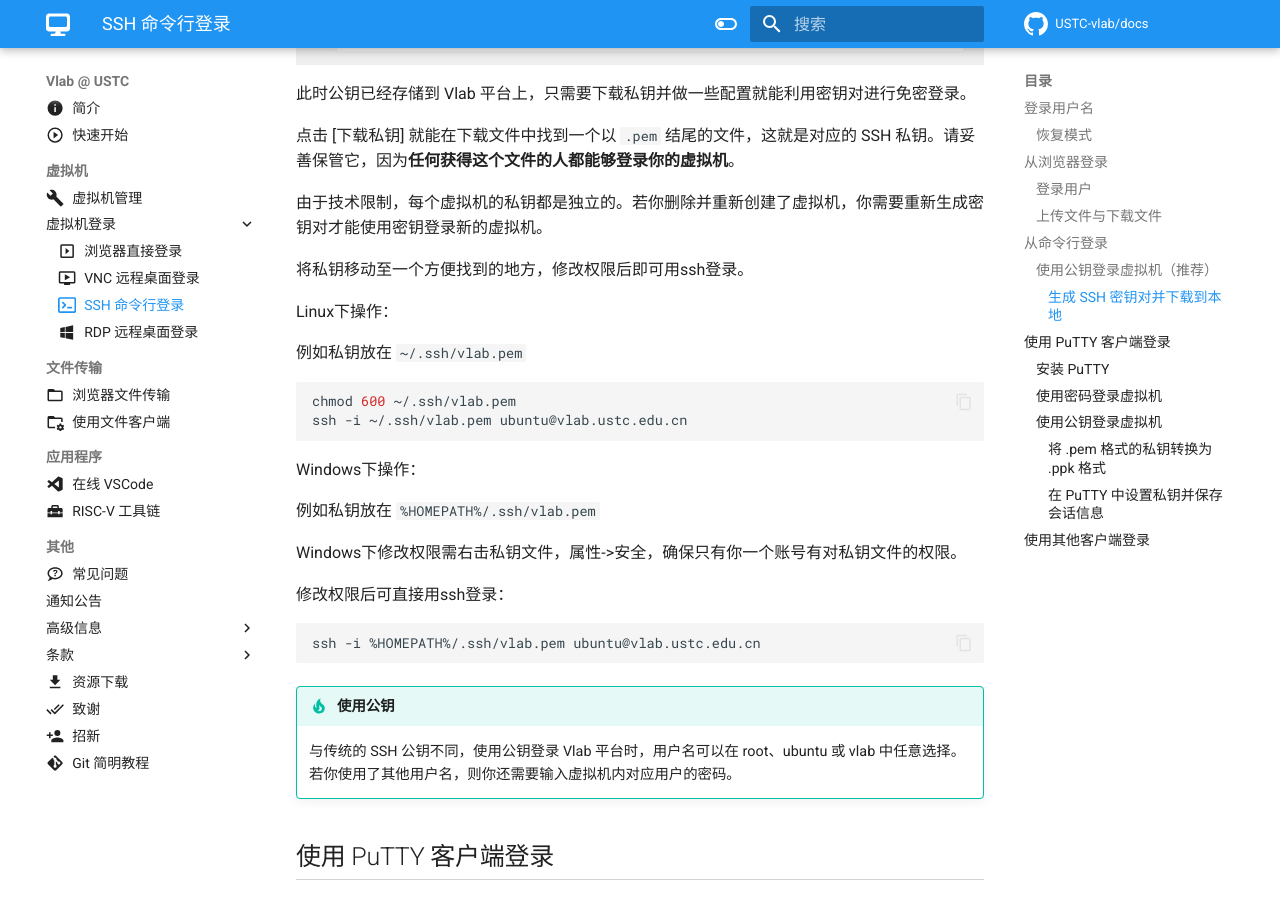
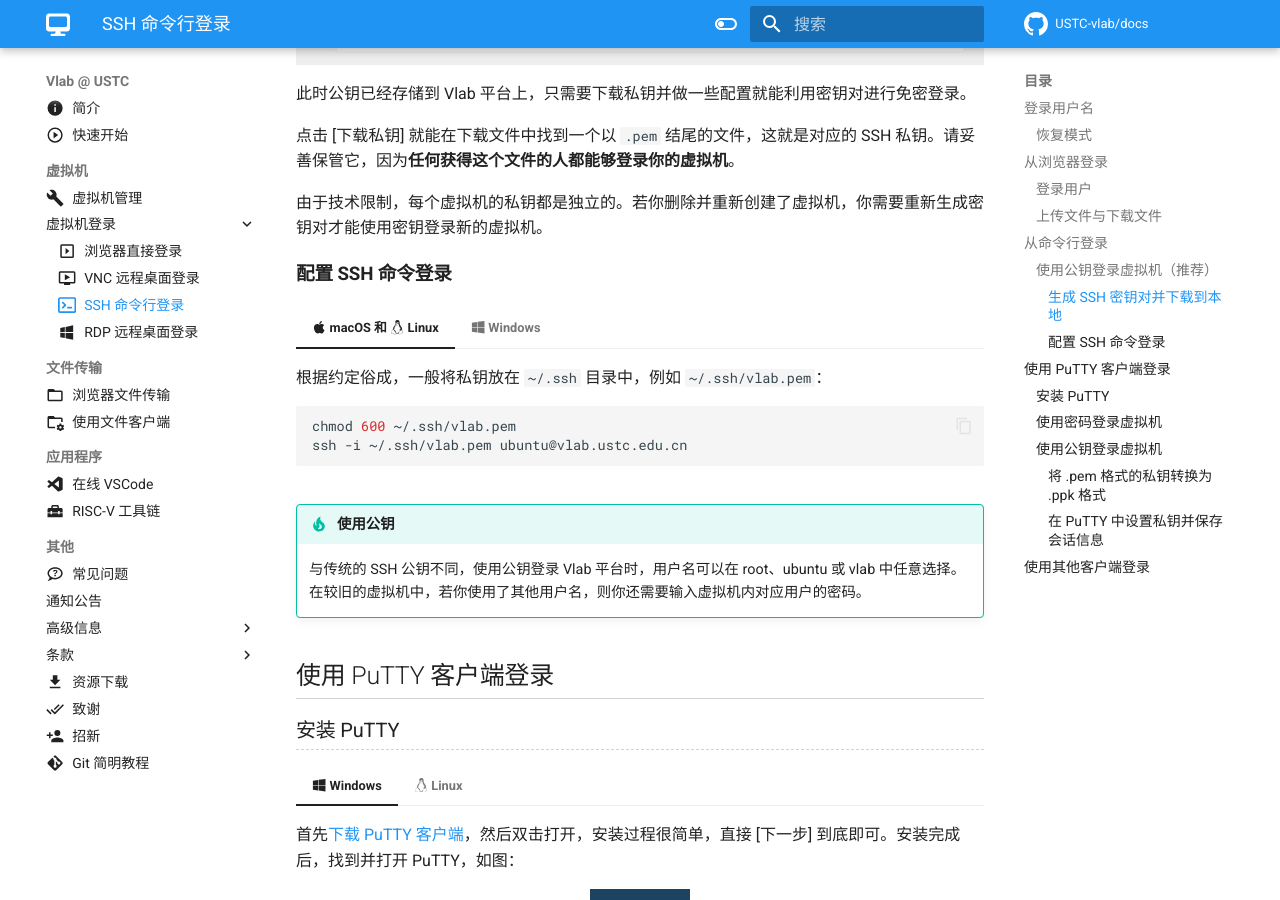
Before and after one commit to USTC-vlab/docs, an MkDocs documentation site: the page built from docs/login/ssh.md, in a window 1280 px wide and 900 px high, scrolled down 3814 px. Built offline with MkDocs 1.6.1 and Material for MkDocs 9.7.7, drawn with Linux system fonts in a browser that asks for light colours; comment, search, counter and statistics services are not loaded.

Commit message:
login/ssh: Improve wording and formatting

````diff
--- a/docs/login/ssh.md
+++ b/docs/login/ssh.md
@@ -148,32 +148,32 @@ sz yrcamp.jpg
 
 由于技术限制，每个虚拟机的私钥都是独立的。若你删除并重新创建了虚拟机，你需要重新生成密钥对才能使用密钥登录新的虚拟机。
 
-将私钥移动至一个方便找到的地方，修改权限后即可用ssh登录。
+#### 配置 SSH 命令登录 {#ssh-command}
 
-Linux下操作：
+=== ":fontawesome-brands-apple: macOS 和 :fontawesome-brands-linux: Linux"
 
-例如私钥放在 `~/.ssh/vlab.pem`
+    根据约定俗成，一般将私钥放在 `~/.ssh` 目录中，例如 `~/.ssh/vlab.pem`：
 
-```shell
-chmod 600 ~/.ssh/vlab.pem
-ssh -i ~/.ssh/vlab.pem ubuntu@vlab.ustc.edu.cn
-```
+    ```shell
+    chmod 600 ~/.ssh/vlab.pem
+    ssh -i ~/.ssh/vlab.pem ubuntu@vlab.ustc.edu.cn
+    ```
 
-Windows下操作：
+=== ":fontawesome-brands-windows: Windows"
 
-例如私钥放在 `%HOMEPATH%/.ssh/vlab.pem`
+    根据约定俗成，一般将私钥放在 `%UserProfile%\.ssh` 目录中，例如 `%UserProfile%\.ssh\vlab.pem`
 
-Windows下修改权限需右击私钥文件，属性->安全，确保只有你一个账号有对私钥文件的权限。
+    在资源管理器中右键点击私钥文件，选择 **属性** → **安全**，确保只有你的账户有访问私钥文件的权限。详细步骤可以参考[这个链接](https://superuser.com/a/1296046/688600)。
 
-修改权限后可直接用ssh登录：
+    修改权限后，可以在 CMD 或 PowerShell 中使用 ssh 命令登录：
 
-```shell
-ssh -i %HOMEPATH%/.ssh/vlab.pem ubuntu@vlab.ustc.edu.cn
-```
+    ```bat
+    ssh -i %UserProfile%\.ssh\vlab.pem ubuntu@vlab.ustc.edu.cn
+    ```
 
 !!! tip "使用公钥"
 
-    与传统的 SSH 公钥不同，使用公钥登录 Vlab 平台时，用户名可以在 root、ubuntu 或 vlab 中任意选择。若你使用了其他用户名，则你还需要输入虚拟机内对应用户的密码。
+    与传统的 SSH 公钥不同，使用公钥登录 Vlab 平台时，用户名可以在 root、ubuntu 或 vlab 中任意选择。在较旧的虚拟机中，若你使用了其他用户名，则你还需要输入虚拟机内对应用户的密码。
 
 ## 使用 PuTTY 客户端登录 {#putty}
 
````
